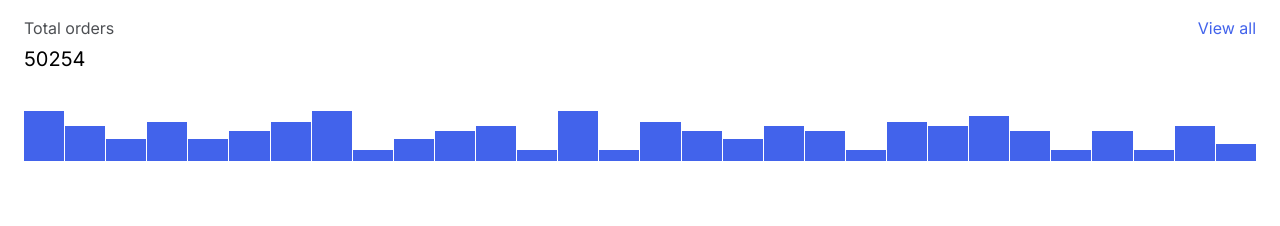
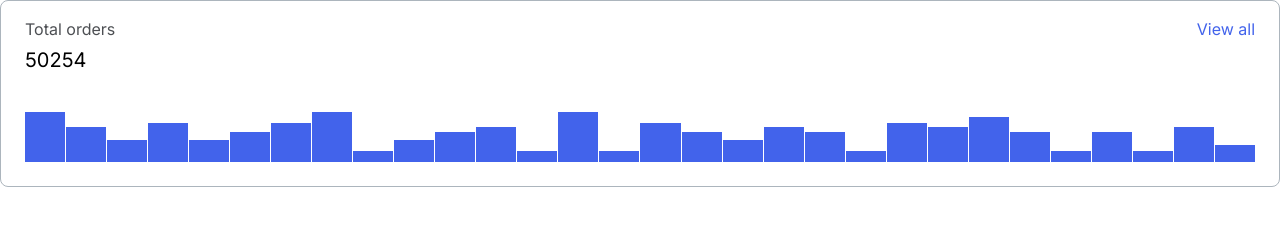
Before and after one commit to js-tasks-ru/htmlcss-20230227_yaroshenkoannette, a website: page 04-lection2/01-histogram/index.html in a window 1280 px wide. Drawn offline with Linux system fonts and the light colour scheme.

Commit message:
add border

```diff
--- a/04-lection2/01-histogram/histogram.css
+++ b/04-lection2/01-histogram/histogram.css
@@ -1,4 +1,6 @@
 .histogram{
+    border: 1px solid var(--grey-3);
+    border-radius: 8px;
     padding: 16px 24px 24px;
     font-family: "Inter", sans-serif;
     font-weight: 400;
```
